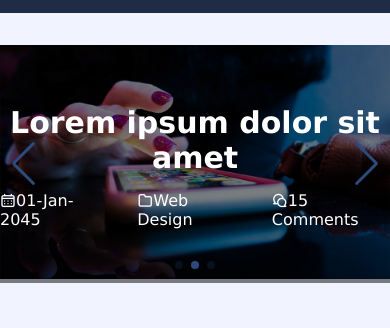
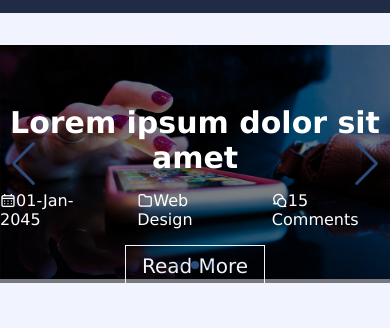
Before and after one commit to TeNeBiT-eng/fireblog, a plain HTML site: page index.html in a window 390 px wide. Shown: the part 658-986 px from the top of the page. Drawn offline with nearby package versions, Linux system fonts and the light colour scheme.

Commit message:
fixed media queries

```diff
--- a/index.html
+++ b/index.html
@@ -61,10 +61,15 @@
             <div class="item_overlay">
                 <div class="item_overlay2">
                     <h2>Lorem ipsum dolor sit amet</h2>
+
                     <div class="text_overlay">
                         <p><i class="uil uil-schedule"></i>01-Jan-2045</p>
                         <p><i class="uil uil-folder"></i>Web Design</p>
                         <p><i class="uil uil-comments"></i>15 Comments</p>
+                    </div>
+
+                    <div class="read">
+                      <button>Read More</button>
                     </div>
                 </div>
             </div>
@@ -75,10 +80,15 @@
             <div class="item_overlay">
                 <div class="item_overlay2">
                     <h2>Lorem ipsum dolor sit amet</h2>
+
                     <div class="text_overlay">
                         <p><i class="uil uil-schedule"></i>01-Jan-2045</p>
                         <p><i class="uil uil-folder"></i>Web Design</p>
                         <p><i class="uil uil-comments"></i>15 Comments</p>
+                    </div>
+
+                    <div class="read">
+                      <button>Read More</button>
                     </div>
                 </div>
             </div>
@@ -89,10 +99,15 @@
             <div class="item_overlay">
                 <div class="item_overlay2">
                     <h2>Lorem ipsum dolor sit amet</h2>
+
                     <div class="text_overlay">
                         <p><i class="uil uil-schedule"></i>01-Jan-2045</p>
                         <p><i class="uil uil-folder"></i>Web Design</p>
                         <p><i class="uil uil-comments"></i>15 Comments</p>
+                    </div>
+
+                    <div class="read">
+                      <button>Read More</button>
                     </div>
                 </div>
             </div>
--- a/style.css
+++ b/style.css
@@ -21,6 +21,7 @@
   --cyan: #17a2b8;
   --white: #fff;
   --gray: #6c757d;
+  --read-btn: #f1f3ff;
   --gray-dark: #343a40;
   --primary: #2a4b7c;
   --secondary: #202c45;
@@ -213,7 +214,7 @@ nav i {
 
 .item_overlay2 {
   position: relative;
-  top: 45%;
+  top: 25%;
 }
 
 .item_overlay h2 {
@@ -229,6 +230,28 @@ nav i {
   display: flex;
   justify-content: center;
   column-gap: 2rem;
+}
+
+.read {
+  text-align: center;
+  margin-top: 1rem;
+}
+
+.read button {
+  padding: .5rem 1rem;
+  font-size: 1.25rem;
+  border: none;
+  border-radius: 0;
+  cursor: pointer;
+  color: var(--read-btn);
+  border: 1px solid var(--read-btn);
+  background-color: transparent;
+  transition: all 400ms ease;
+}
+
+.read button:hover {
+  color: #444;
+  background-color: var(--read-btn);
 }
 
 .swiper-button-prev,
@@ -572,6 +595,13 @@ form {
 }
 
 @media (max-width: 425px) {
+  .item_overlay2 {
+    bottom: 10% !important;
+    column-gap: 0rem;
+  }
+}
+
+@media (max-width: 425px) {
   .pic2 img {
     width: 100%;
   }
@@ -581,9 +611,12 @@ form {
   }
 }
 
-@media (max-width: 375px) {
-
-}
+/* @media (max-width: 375px) {
+  .item_overlay2 {
+    position: relative;
+    top: 5% !important;
+  }
+} */
 
 @media (max-width: 320px) {
   .aside_image {
@@ -595,7 +628,13 @@ form {
     margin: 0 auto;
   }
   .item_overlay2 {
-    top: 0%;
+    top: 0% !important;
     column-gap: 0rem;
   }
+  .item_overlay2 h2 {
+    padding-bottom: 0;
+  }
+  .read {
+    margin-top: 0;
+  }
 }
```
